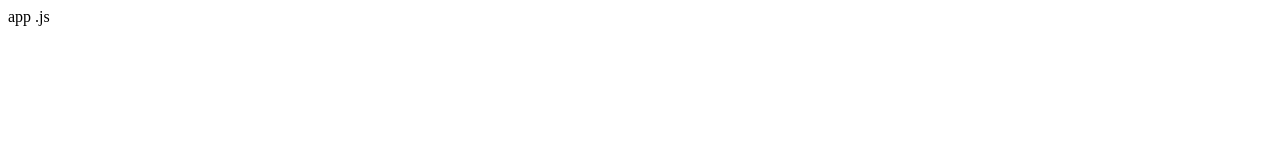
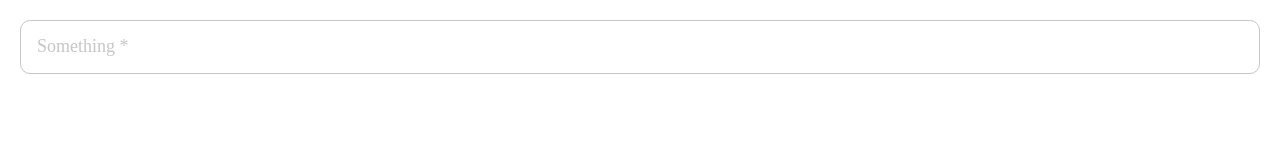
Before and after one commit to uttam-iu/riseup-labs-app-test, a React (Create React App) app: page / in a window 1280 px wide. Shown: the top 160 px of the page. Built offline with nearby package versions, Linux system fonts and the light colour scheme.

Commit message:
textfield added

```diff
--- a/src/App.js
+++ b/src/App.js
@@ -1,9 +1,22 @@
 import './resources/styles/style.css';
+import TextField from './components/libs/TextField';
 
 function App() {
+	const onChange = (name, value) => {
+		console.log(name, value)
+	}
+
 	return (
 		<div className="App">
-			app .js
+			<TextField
+				name='age'
+				label="something"
+				type='text'
+				onDataChange={onChange}
+				value='val'
+				isRequired={true}
+			// error='error'
+			/>
 		</div>
 	);
 }
--- a/src/components/libs/TextField.js
+++ b/src/components/libs/TextField.js
@@ -1,16 +1,35 @@
 import React from 'react';
-// import PropTypes from 'prop-types';
+import PropTypes from 'prop-types';
 
 const TextField = props => {
+	const { val, onDataChange, label, type, isRequired, name } = props;
+	const txtLabel = label.replace(/_/g, ' ') + (isRequired ? ' *' : '');
+	const [txtVal, setTxtVal] = React.useState(val ? val : '');
+	const valRequired = isRequired ? isRequired : false;
+
+	const onValueChange = (e) => {
+		setTxtVal(e.target.value);
+		onDataChange(name, e.target.value);
+	}
+
 	return (
-		<div>
-			TextField
+		<div className="textfield-cont">
+			<div className="textfield-wra">
+				<input type={type} value={txtVal} onChange={onValueChange} required={valRequired} />
+				<label>{txtLabel}</label>
+			</div>
 		</div>
 	);
 };
 
-// TextField.propTypes = {
-
-// };
+TextField.propTypes = {
+	name: PropTypes.string.isRequired,
+	onDataChange: PropTypes.func.isRequired,
+	isRequired: PropTypes.bool,
+	label: PropTypes.string.isRequired,
+	// error: PropTypes.string,
+	value: PropTypes.string,
+	type: PropTypes.oneOf(['text', 'password']).isRequired
+};
 
 export default TextField;
--- a/src/resources/styles/textfield.css
+++ b/src/resources/styles/textfield.css
@@ -1,3 +1,57 @@
 .textfield-cont{
+    padding: 12px;
     display: flex;
 }
+
+input {
+    height: 32px;
+    background: none;
+    color: rgba(0,0,0,.87);
+    font-size: 18px;
+    padding: 10px 10px 10px 15px;
+    display: block;
+    flex: 1;
+    border: none;
+    border-radius: 10px;
+    border: 1px solid #c6c6c6;
+}
+
+input:focus {
+    outline: none;
+    border: 2px solid blue;
+}
+
+input:focus ~ label {
+    top: -5px;
+    font-size: 14px;
+    color: rgba(0,0,0,.45);
+    left: 12px;
+}
+
+input:focus ~ .bar:before {
+    width: 320px;
+}
+
+input[type="password"] {
+    letter-spacing: 0.3em;
+}
+
+.textfield-wra{
+    position: relative;
+    flex: 1;
+    display: flex;
+}
+
+label {
+    color: #c6c6c6;
+    font-size: 18px;
+    font-weight: normal;
+    position: absolute;
+    pointer-events: none;
+    left: 15px;
+    top: 16px;
+    transition: 300ms ease all;
+    background-color: #fff;
+    padding: 0 2px;
+    text-transform: capitalize;
+}
```
